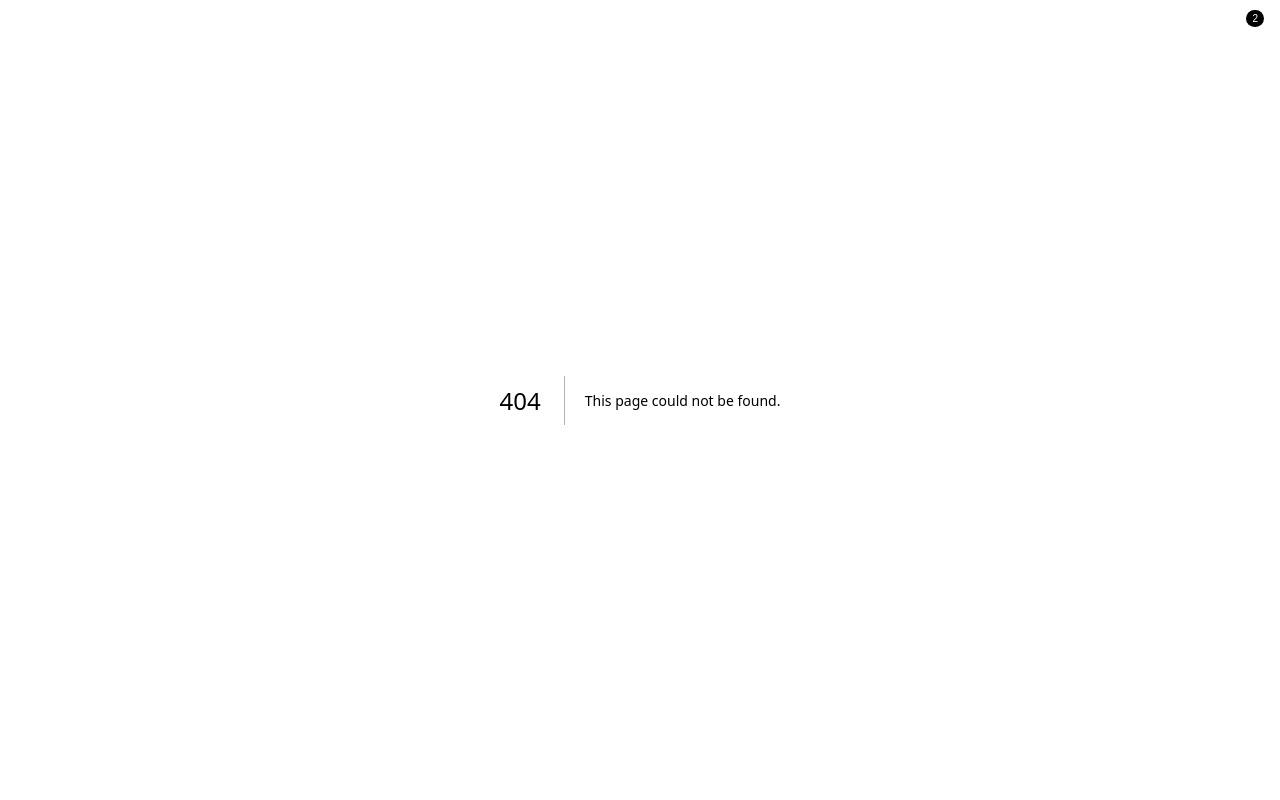
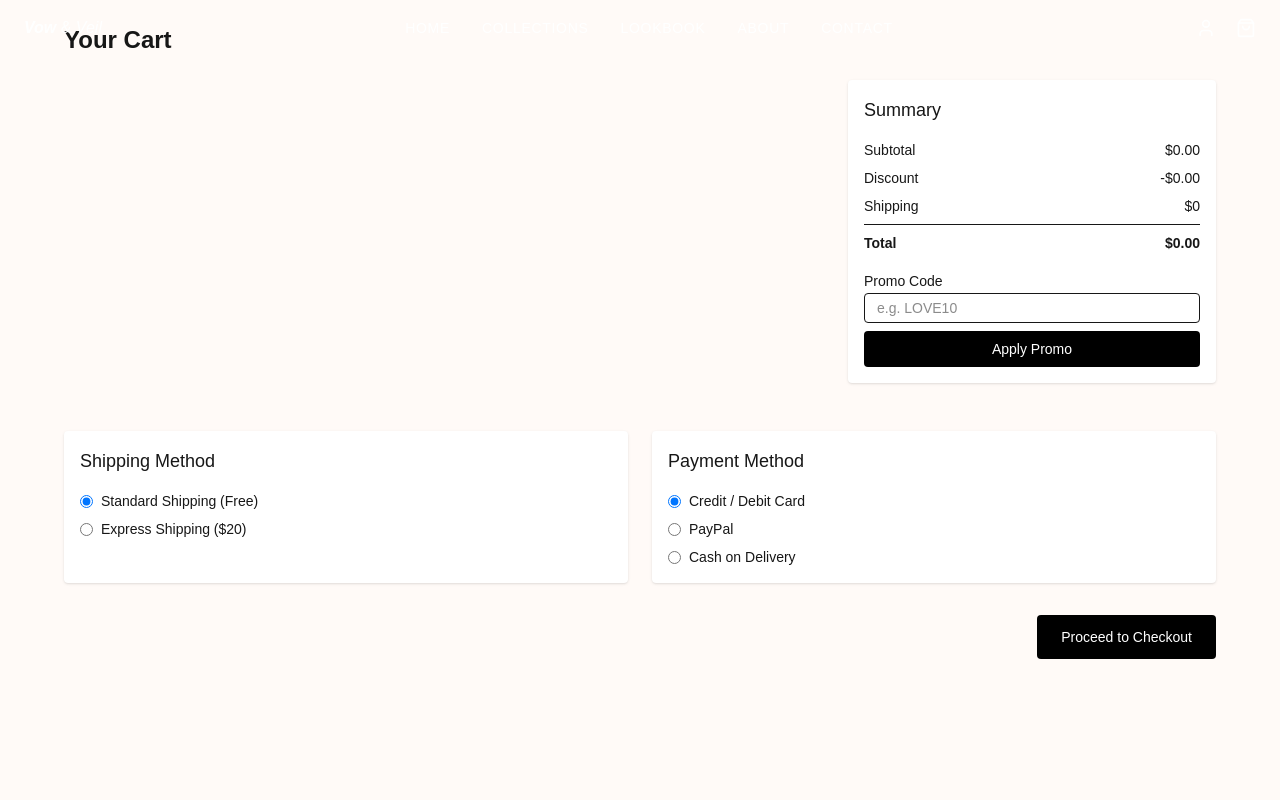
Before and after one commit to sayordebbarma/Vow-and-Veil, a Next.js app: page /cart in a window 1280 px wide. Before the commit this address had no page. Shown: the top 800 px of the page. Built offline with nearby package versions, Linux system fonts and the light colour scheme.

Commit message:
feac: cart page

```diff
--- /dev/null
+++ b/app/cart/page.js
@@ -0,0 +1,172 @@
+'use client'
+
+import { useState } from 'react'
+import { useCart } from '../../context/CartContext';
+
+export default function CartPage() {
+    const { cart, updateQuantity, removeItem } = useCart();
+    const [promoCode, setPromoCode] = useState('')
+    const [discount, setDiscount] = useState(0)
+    const [shipping, setShipping] = useState('standard')
+    const [payment, setPayment] = useState('card')
+
+    const applyPromo = () => {
+        if (promoCode === 'LOVE10') {
+            setDiscount(0.1) // 10% off
+        } else {
+            setDiscount(0)
+        }
+    }
+
+    const subtotal = cart.reduce((sum, item) => sum + item.price * item.quantity, 0)
+    const discountAmount = subtotal * discount
+    const shippingCost = shipping === 'express' ? 20 : 0
+    const total = subtotal - discountAmount + shippingCost
+
+    return (
+        <div className="p-6 md:px-16 bg-[#fffaf7] min-h-screen">
+            <h1 className="text-2xl font-semibold mb-6">Your Cart</h1>
+
+            {/* Cart Items */}
+            <div className="grid gap-6 md:grid-cols-3">
+                <div className="md:col-span-2 space-y-4">
+                    {cart.map(item => (
+                        <div key={item.id} className="flex gap-4 p-4 bg-white rounded shadow">
+                            <img src={item.image} alt={item.name} className="w-24 h-28 object-cover rounded" />
+                            <div className="flex-1">
+                                <h3 className="font-medium">{item.name}</h3>
+                                <p className="text-sm text-gray-500">${item.price}</p>
+                                <div className="mt-2 flex gap-2 items-center">
+                                    <label className="text-sm">Qty:</label>
+                                    <input
+                                        type="number"
+                                        min={1}
+                                        value={item.quantity}
+                                        onChange={e => updateQuantity(item.id, +e.target.value)}
+                                        className="w-16 border rounded px-2 py-1 text-sm"
+                                    />
+                                </div>
+                            </div>
+                            <button
+                                onClick={() => removeItem(item.id)}
+                                className="text-red-500 text-sm hover:underline"
+                            >
+                                Remove
+                            </button>
+                        </div>
+                    ))}
+                </div>
+
+                {/* Summary Section */}
+                <div className="p-4 bg-white rounded shadow space-y-4">
+                    <h2 className="text-lg font-medium">Summary</h2>
+
+                    <div className="space-y-2 text-sm">
+                        <div className="flex justify-between">
+                            <span>Subtotal</span>
+                            <span>${subtotal.toFixed(2)}</span>
+                        </div>
+                        <div className="flex justify-between">
+                            <span>Discount</span>
+                            <span>-${discountAmount.toFixed(2)}</span>
+                        </div>
+                        <div className="flex justify-between">
+                            <span>Shipping</span>
+                            <span>${shippingCost}</span>
+                        </div>
+                        <div className="border-t pt-2 flex justify-between font-semibold">
+                            <span>Total</span>
+                            <span>${total.toFixed(2)}</span>
+                        </div>
+                    </div>
+
+                    {/* Promo Code */}
+                    <div className="space-y-2">
+                        <label htmlFor="promo" className="text-sm">Promo Code</label>
+                        <input
+                            id="promo"
+                            value={promoCode}
+                            onChange={e => setPromoCode(e.target.value)}
+                            placeholder="e.g. LOVE10"
+                            className="w-full border px-3 py-1 rounded text-sm"
+                        />
+                        <button
+                            onClick={applyPromo}
+                            className="w-full text-sm bg-black hover:bg-gray-900 text-white py-2 rounded"
+                        >
+                            Apply Promo
+                        </button>
+                    </div>
+                </div>
+            </div>
+
+            {/* Checkout Section */}
+            <div className="mt-12 grid md:grid-cols-2 gap-6">
+                {/* Shipping */}
+                <div className="p-4 bg-white rounded shadow space-y-4">
+                    <h2 className="font-medium text-lg">Shipping Method</h2>
+                    <div className="space-y-2 text-sm">
+                        <label className="flex gap-2 items-center">
+                            <input
+                                type="radio"
+                                value="standard"
+                                checked={shipping === 'standard'}
+                                onChange={() => setShipping('standard')}
+                            />
+                            Standard Shipping (Free)
+                        </label>
+                        <label className="flex gap-2 items-center">
+                            <input
+                                type="radio"
+                                value="express"
+                                checked={shipping === 'express'}
+                                onChange={() => setShipping('express')}
+                            />
+                            Express Shipping ($20)
+                        </label>
+                    </div>
+                </div>
+
+                {/* Payment */}
+                <div className="p-4 bg-white rounded shadow space-y-4">
+                    <h2 className="font-medium text-lg">Payment Method</h2>
+                    <div className="space-y-2 text-sm">
+                        <label className="flex gap-2 items-center">
+                            <input
+                                type="radio"
+                                value="card"
+                                checked={payment === 'card'}
+                                onChange={() => setPayment('card')}
+                            />
+                            Credit / Debit Card
+                        </label>
+                        <label className="flex gap-2 items-center">
+                            <input
+                                type="radio"
+                                value="paypal"
+                                checked={payment === 'paypal'}
+                                onChange={() => setPayment('paypal')}
+                            />
+                            PayPal
+                        </label>
+                        <label className="flex gap-2 items-center">
+                            <input
+                                type="radio"
+                                value="cod"
+                                checked={payment === 'cod'}
+                                onChange={() => setPayment('cod')}
+                            />
+                            Cash on Delivery
+                        </label>
+                    </div>
+                </div>
+            </div>
+
+            <div className="mt-8 text-right">
+                <button className="bg-black hover:bg-gray-900 text-white px-6 py-3 rounded text-sm">
+                    Proceed to Checkout
+                </button>
+            </div>
+        </div>
+    )
+}
--- a/app/collections/page.js
+++ b/app/collections/page.js
@@ -5,6 +5,7 @@ import { useRouter } from 'next/navigation'
 import Image from 'next/image'
 import { Heart } from 'lucide-react'
 import { products } from '../../lib/productsData';
+import { useCart } from '../../context/CartContext';
 
 const categorySet = new Set(products.map(p => p.category))
 const filters = Array.from(categorySet)
@@ -15,6 +16,7 @@ export default function CollectionsPage() {
     const [sort, setSort] = useState('Newest')
     const [wishlist, setWishlist] = useState([])
     const router = useRouter()
+    const { addToCart } = useCart();
 
     // Filtering
     let filtered = selectedFilter === 'All'
@@ -119,7 +121,7 @@ export default function CollectionsPage() {
 
                         {/* Add to Cart Button */}
                         <div className="pb-4">
-                            <button className="w-full text-sm bg-black text-white py-2 rounded hover:bg-gray-800 transition">
+                            <button className="w-full text-sm bg-[#3c2c21] text-white py-2 hover:opacity-90 transition" onClick={() => addToCart(product)}>
                                 Add to Cart
                             </button>
                         </div>
--- a/app/layout.js
+++ b/app/layout.js
@@ -2,6 +2,7 @@ import { Geist, Geist_Mono } from "next/font/google";
 import "./globals.css";
 import Navbar from "@/components/Navbar";
 import Footer from "@/components/Footer";
+import { CartProvider } from "../context/CartContext";
 
 const geistSans = Geist({
   variable: "--font-geist-sans",
@@ -24,9 +25,11 @@ export default function RootLayout({ children }) {
       <body
         className={`${geistSans.variable} ${geistMono.variable} antialiased`}
       >
-        <Navbar />
-        {children}
-        <Footer />
+        <CartProvider>
+          <Navbar />
+          {children}
+          <Footer />
+        </CartProvider>
       </body>
     </html>
   );
--- a/components/Navbar.js
+++ b/components/Navbar.js
@@ -3,9 +3,11 @@
 import Link from 'next/link'
 import { useEffect, useState } from 'react'
 import { ShoppingBag, User } from 'lucide-react'
+import { useCart } from '../context/CartContext';
 
 export default function Navbar() {
     const [scrolled, setScrolled] = useState(false)
+    const { cart } = useCart();
 
     useEffect(() => {
         const handleScroll = () => {
@@ -29,7 +31,6 @@ export default function Navbar() {
                 <nav className="hidden md:flex gap-8 text-sm uppercase font-light tracking-wider">
                     <Link href="/">Home</Link>
                     <Link href="/collections">Collections</Link>
-                    <Link href="/accessories">Accessories</Link>
                     <Link href="/lookbook">Lookbook</Link>
                     <Link href="/about">About</Link>
                     <Link href="/contact">Contact</Link>
@@ -42,8 +43,12 @@ export default function Navbar() {
                     </Link>
                     <Link href="/cart" className="relative hover:text-gray-600 transition">
                         <ShoppingBag size={20} />
-                        {/* Optional cart count badge */}
-                        <span className="absolute -top-2 -right-2 bg-black text-white text-[10px] px-1.5 py-[1px] rounded-full">2</span>
+                        {/* Cart count badge */}
+                        {cart.length > 0 && (
+                            <span className="absolute -top-2 -right-2 bg-black text-white text-[10px] px-1.5 py-[1px] rounded-full">
+                                {cart.reduce((sum, item) => sum + item.quantity, 0)}
+                            </span>
+                        )}
                     </Link>
                 </div>
             </div>
@@ -84,7 +89,6 @@ export default function Navbar() {
 //         <nav className="hidden md:flex gap-8 text-sm uppercase font-light tracking-wider">
 //           <Link href="/">Home</Link>
 //           <Link href="/collections">Collections</Link>
-//           <Link href="/accessories">Accessories</Link>
 //           <Link href="/lookbook">Lookbook</Link>
 //           <Link href="/about">About</Link>
 //           <Link href="/contact">Contact</Link>
--- /dev/null
+++ b/context/CartContext.js
@@ -0,0 +1,55 @@
+'use client'
+import React, { createContext, useContext, useState } from 'react';
+
+const CartContext = createContext();
+
+const initialCart = [
+    // Optionally, you can start with an empty array or initial items
+];
+
+export function CartProvider({ children }) {
+    const [cart, setCart] = useState(initialCart);
+
+    const addToCart = (product) => {
+        setCart(prev => {
+            const existing = prev.find(item => item.id === product.id);
+            if (existing) {
+                return prev.map(item =>
+                    item.id === product.id
+                        ? { ...item, quantity: item.quantity + 1 }
+                        : item
+                );
+            } else {
+                return [...prev, { ...product, quantity: 1 }];
+            }
+        });
+    };
+
+    const updateQuantity = (id, qty) => {
+        setCart(prev =>
+            prev.map(item =>
+                item.id === id ? { ...item, quantity: Math.max(1, qty) } : item
+            )
+        );
+    };
+
+    const removeItem = (id) => {
+        setCart(prev => prev.filter(item => item.id !== id));
+    };
+
+    const clearCart = () => setCart([]);
+
+    return (
+        <CartContext.Provider value={{ cart, addToCart, updateQuantity, removeItem, clearCart }}>
+            {children}
+        </CartContext.Provider>
+    );
+}
+
+export function useCart() {
+    const context = useContext(CartContext);
+    if (!context) {
+        throw new Error('useCart must be used within a CartProvider');
+    }
+    return context;
+}
```
